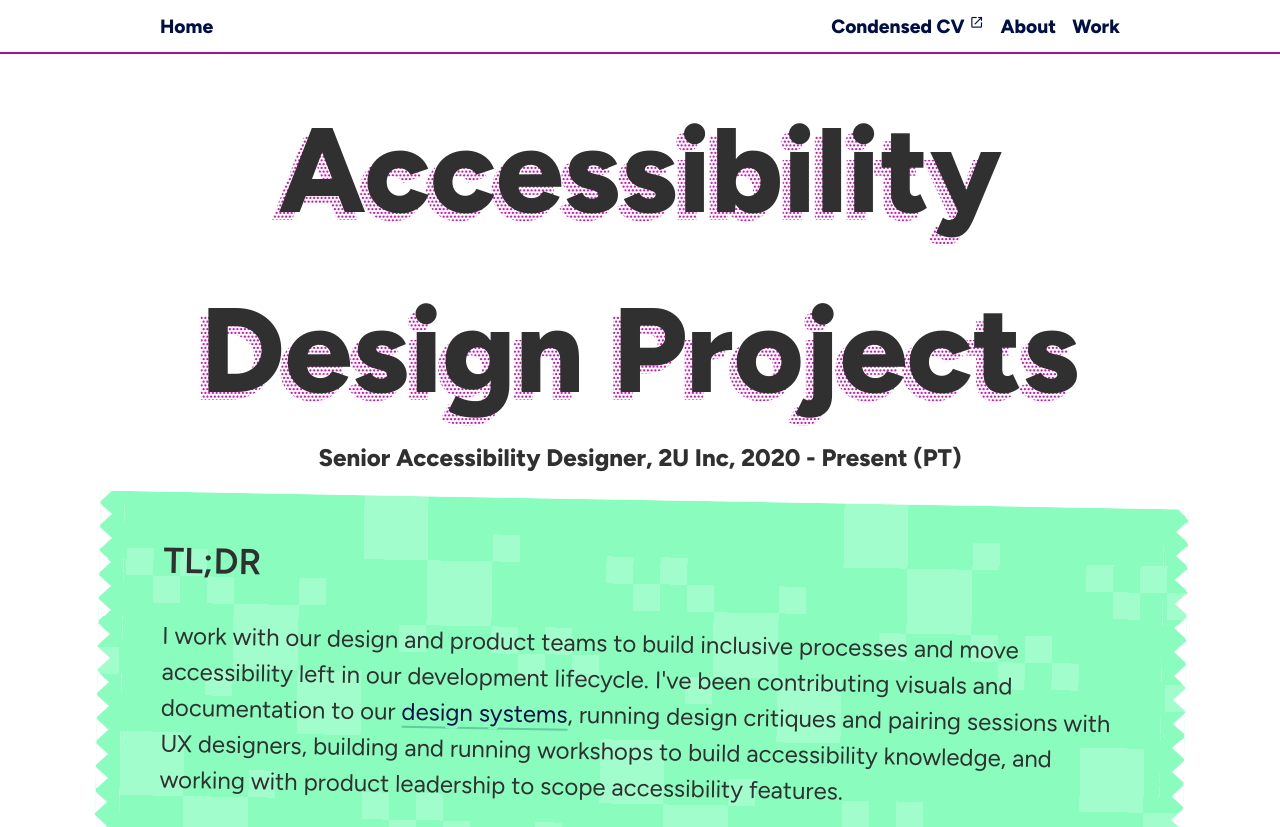
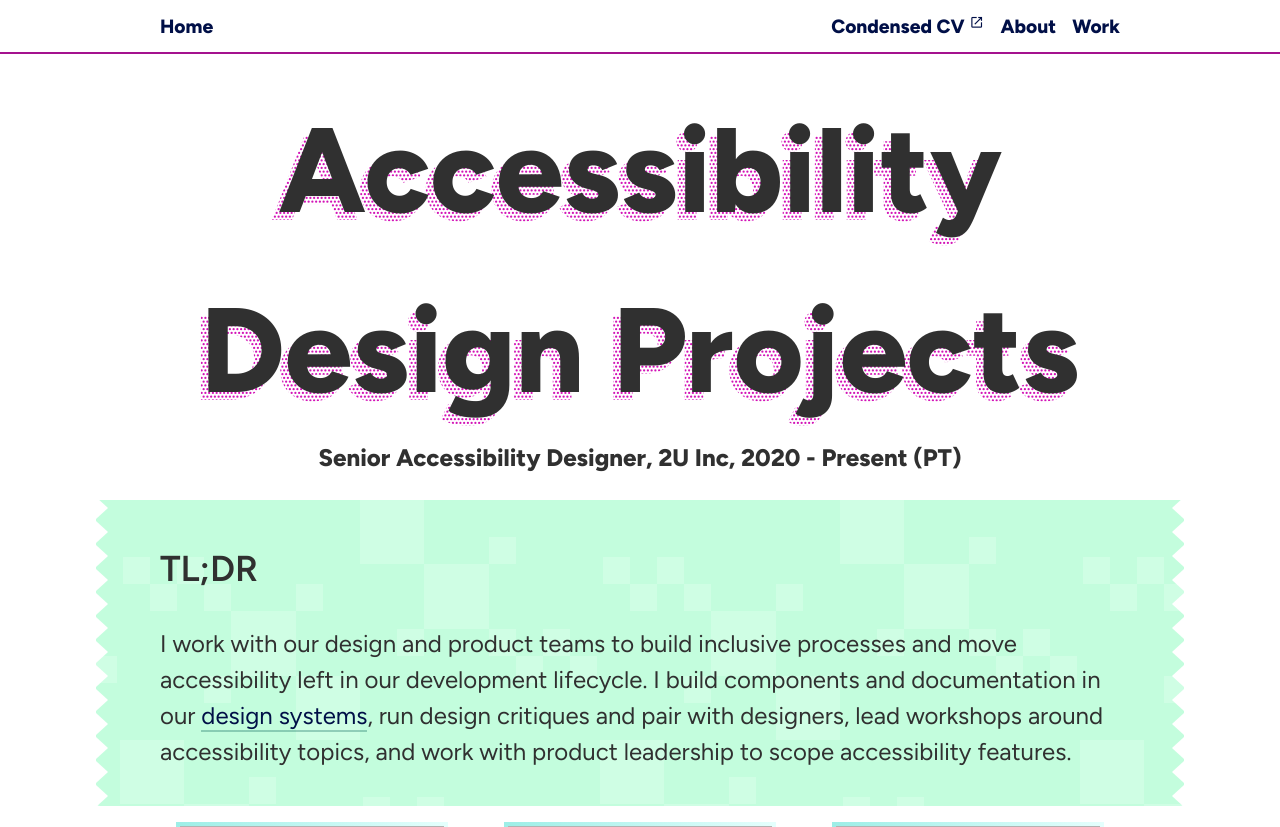
Before and after one commit to mtylpg/mtylpg.github.io, a PHP site: page /projects/a11y.html in a window 1280 px wide. Shown: the top 827 px of the page. Run offline with PHP 8.4, Linux system fonts and the light colour scheme; some web fonts are replaced.

Commit message:
Shortening the tldrs

```diff
--- a/projects/a11y.html
+++ b/projects/a11y.html
@@ -65,11 +65,7 @@
             <div class="container">
                 <h2 class="tldr-header">TL;DR</h2>
                 <p>
-                    I work with our design and product teams to build inclusive processes and move accessibility left in our development lifecycle. I've been contributing visuals and documentation to our <a href="https://paragon-openedx.netlify.app/" target="_blank">design systems</a>, running design critiques and pairing sessions with UX designers, building and running workshops to build accessibility knowledge, and working with product leadership to scope accessibility features.
-                </p>
-                <h2 class="tldr-header ">Project Goals</h2>
-                <p>
-                    Advocate accessibility across org structure, build design processes and artifacts that embody inclusve principals, reduce A11Y debt in the long term
+                    I work with our design and product teams to build inclusive processes and move accessibility left in our development lifecycle. I build components and documentation in our <a href="https://paragon-openedx.netlify.app/" target="_blank">design systems</a>, run design critiques and pair with designers, lead workshops around accessibility topics, and work with product leadership to scope accessibility features.
                 </p>
             </div>
         </div>
--- a/projects/appform.html
+++ b/projects/appform.html
@@ -58,10 +58,6 @@
                 <h2 class="tldr-header">TL;DR</h2>
                 <p>
                     Over four years of research and iterative design we reimagined both the application process aspiring students went through to enroll in online degrees and the content tools used by universities to manage student data. We built a forms design system focused on accessibility and a CMS emphasizing efficiency for internal teams and stakeholders.
-                </p>
-                <h2 class="tldr-header ">Project Goals</h2>
-                <p>
-                    Reimagine our university application workflow, addressing accessibility debt and building improved experiences for end users and internal stakeholders at the same time
                 </p>
             </div>
         </div>
--- a/styles/portfolio3.css
+++ b/styles/portfolio3.css
@@ -19,6 +19,7 @@
     --light-yellow: #FFF5D7;
     --light-yellow-var: 255, 252, 240;
     --green: #8AFCBE;
+    --green-var: 135, 252, 188;
 
     --purple-1: #A4128E;
     --purple-1-var: 160, 0, 144;
@@ -300,9 +301,9 @@ h2.large{
 }
 
 .tldr .container{
-    rotate: 1deg;
+    /* rotate: 1deg; */
     margin-top: 24px;
-    background: var(--green);
+    background: rgba(var(--green-var), .5);
     background-image: url("../images/textures/squares.svg");
     padding-top:.5em;
     padding-bottom:.5em;
@@ -315,8 +316,7 @@ h2.large{
 }
 
 .tldr .container a{
-    text-shadow: -2px 3px 0px var(--green), 2px 3px 0px var(--green),
-    0px 2px 0px var(--green);
+    text-shadow: none;
 }
 .portrait{
     max-width: 124px;
```
